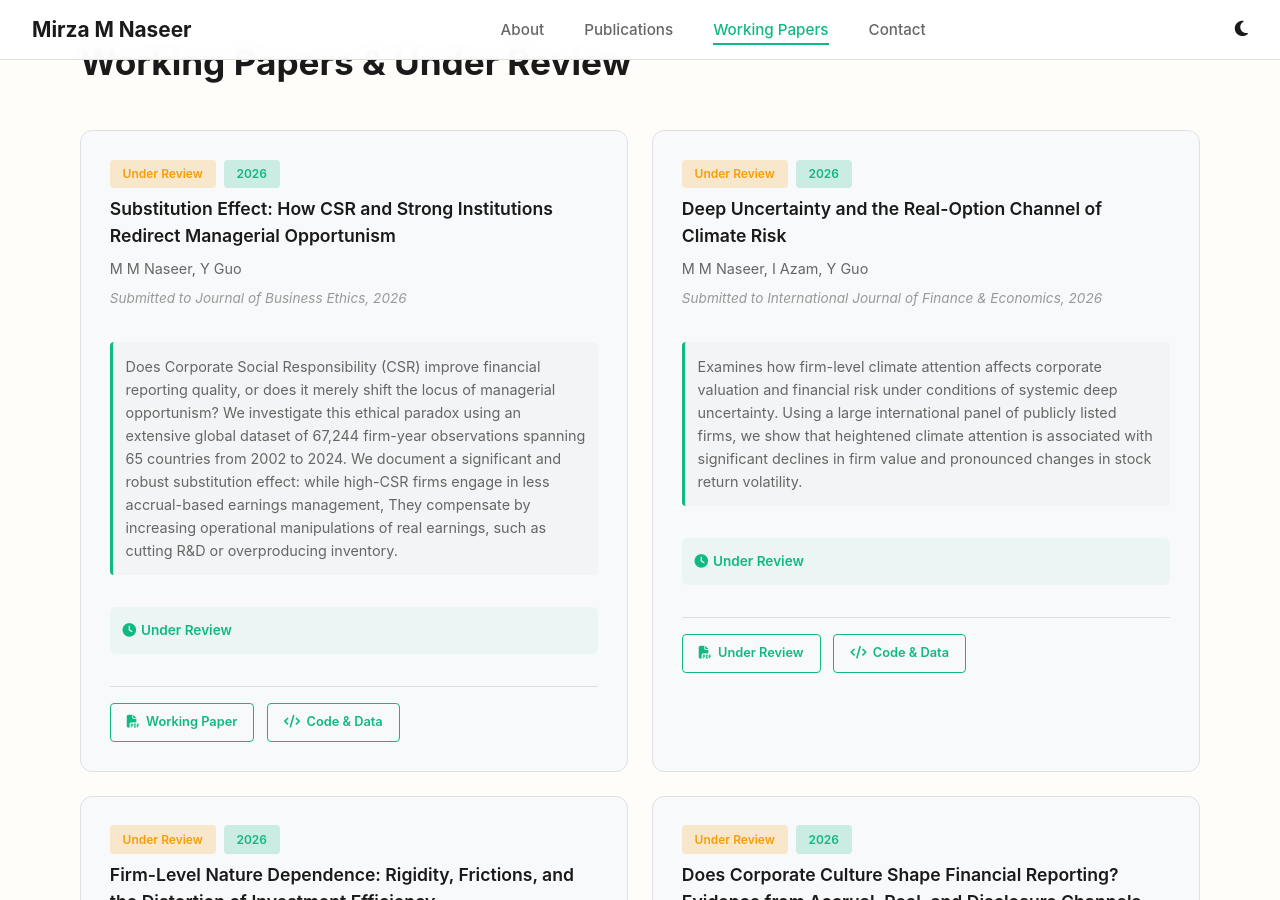
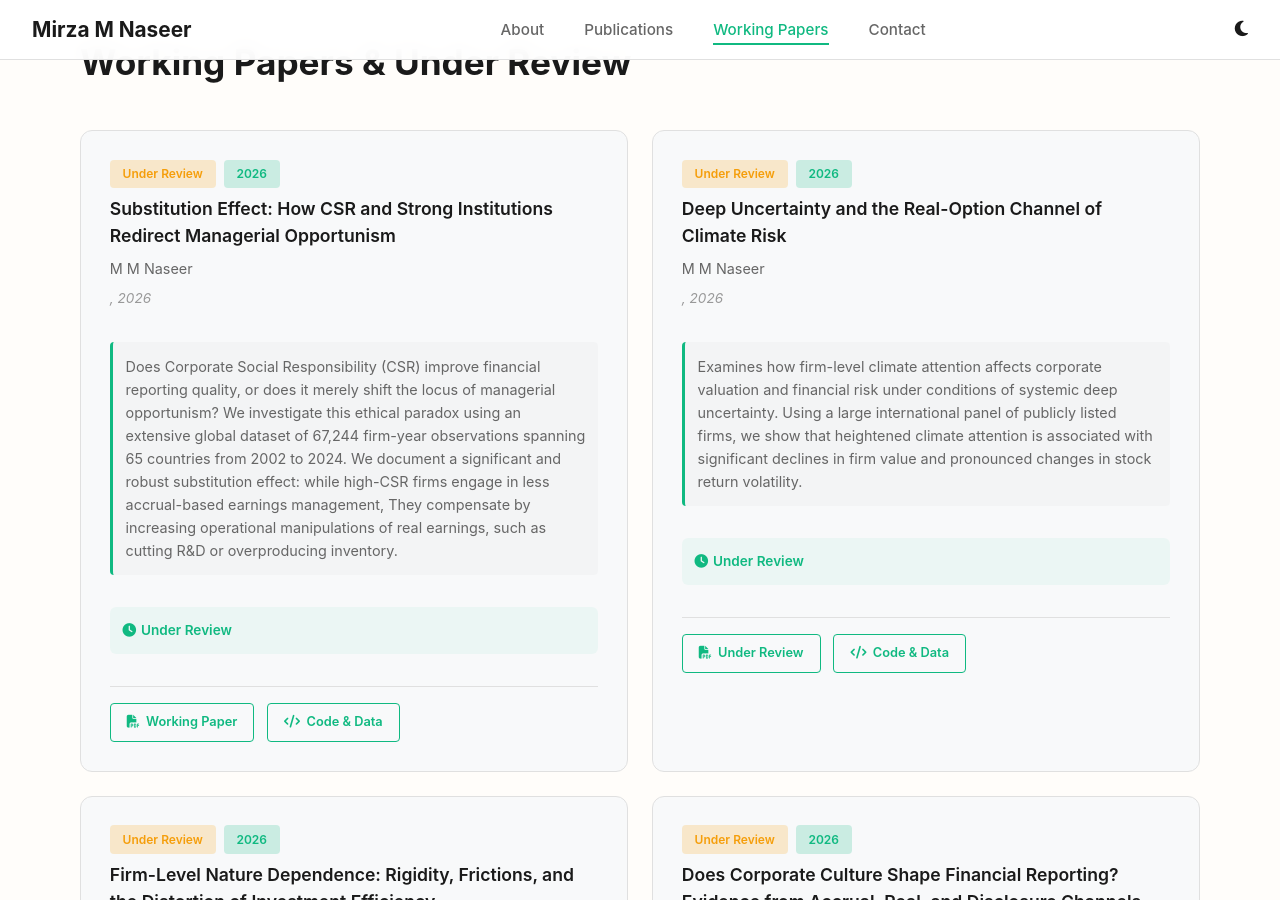
Before and after one commit to mmnaseer/mmnaseer.github.io, a Jekyll site: the page index.html, which Jekyll copies as it is, in a window 1280 px wide and 900 px high, scrolled down 4269 px. Built offline with Jekyll 4.4.1, drawn with Linux system fonts in a browser that asks for light colours; some of the changed text lies outside the part shown.

Commit message:
Update publication years and author details in index.html

```diff
--- a/index.html
+++ b/index.html
@@ -6,7 +6,7 @@
     <title>Mirza Muhammad Naseer - Climate Finance & ESG Research</title>
 
     <!-- SEO -->
-    <meta name="description" content="Early-career researcher in climate finance, ESG disclosure, and corporate governance. 20+ peer-reviewed publications, including ABS 3-star journals.">
+    <meta name="description" content=" Early-career researcher in climate finance, ESG disclosure, and corporate governance. 20+ peer-reviewed publications, including ABS 3-star journals.">
     <meta name="author" content="Mirza Muhammad Naseer">
     <meta name="keywords" content="climate finance, ESG, corporate governance, financial reporting, sustainability finance, earnings management, Mirza Muhammad Naseer">
     <link rel="canonical" href="https://mirzamnaseer.com/">
@@ -1040,8 +1040,8 @@
                                 <span class="pub-badge">2026</span>
                             </div>
                             <h3 class="pub-title">Substitution Effect: How CSR and Strong Institutions Redirect Managerial Opportunism</h3>
-                            <p class="pub-authors">M M Naseer, Y Guo</p>
-                            <p class="pub-journal">Submitted to Journal of Business Ethics, 2026</p>
+                            <p class="pub-authors">M M Naseer</p>
+                            <p class="pub-journal">, 2026</p>
                         </div>
                     </div>
                     <p class="pub-abstract">Does Corporate Social Responsibility (CSR) improve financial reporting quality, or does it merely shift the locus of managerial opportunism?
@@ -1073,8 +1073,8 @@
                                 <span class="pub-badge">2026</span>
                             </div>
                             <h3 class="pub-title">Deep Uncertainty and the Real-Option Channel of Climate Risk</h3>
-                            <p class="pub-authors">M M Naseer, I Azam, Y Guo</p>
-                            <p class="pub-journal">Submitted to International Journal of Finance & Economics, 2026</p>
+                            <p class="pub-authors">M M Naseer</p>
+                            <p class="pub-journal">, 2026</p>
                         </div>
                     </div>
                     <p class="pub-abstract">Examines how firm-level climate attention affects corporate valuation and financial risk under conditions of systemic deep uncertainty.
```
Also changed, not shown: other parts of index.html (+1 -1 lines).
